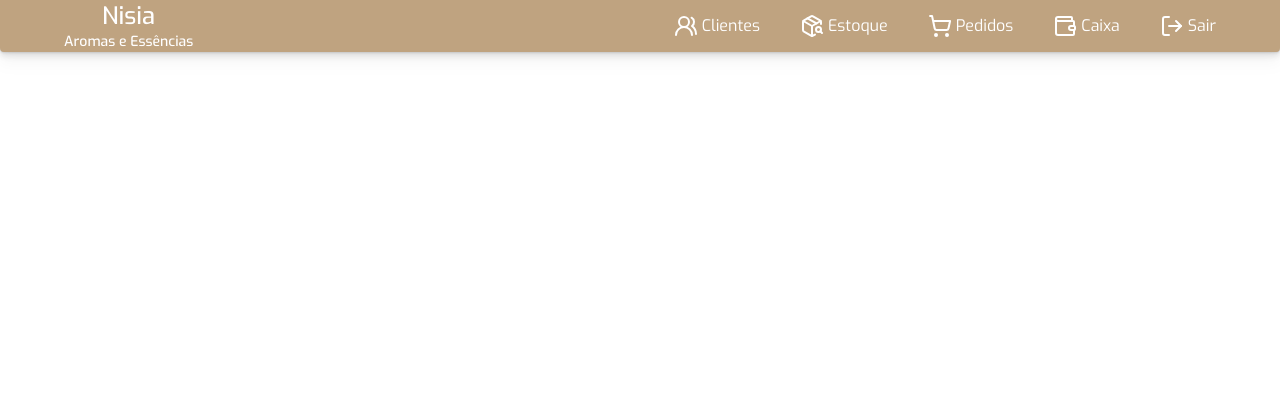
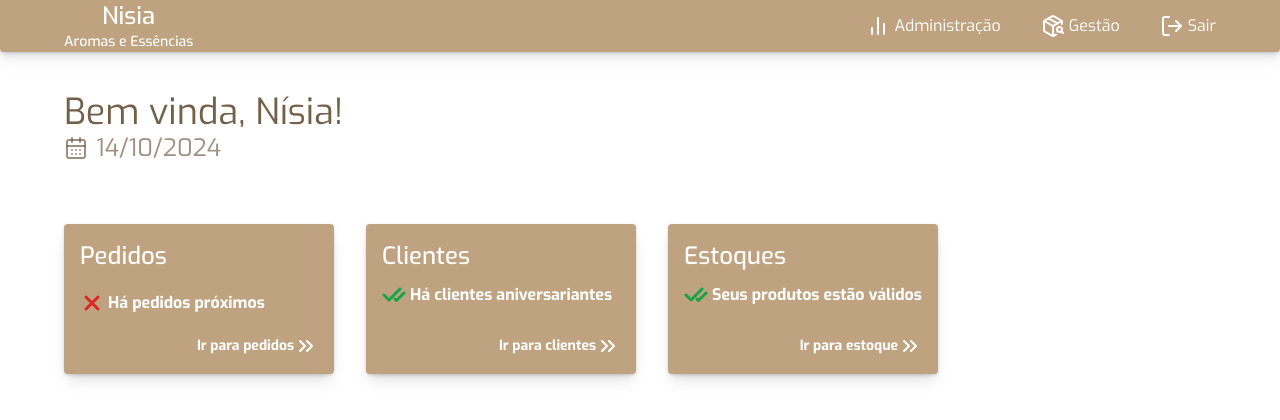
Before and after one commit to Jhonathanfeijo/nisia-aromas, a React (Vite) app in the folder nisia-aromas/: page /home in a window 1280 px wide. Shown: the top 420 px of the page. Built offline with nearby package versions, Linux system fonts and the light colour scheme.

Commit message:
feat: home content component

```diff
--- a/nisia-aromas/src/components/header/Header.tsx
+++ b/nisia-aromas/src/components/header/Header.tsx
@@ -1,48 +1,82 @@
-import {
-  Banknote,
-  LogOut,
-  PackageSearch,
-  ShoppingCart,
-  UsersRound,
-  Wallet,
-} from "lucide-react";
+import { Banknote, ChartNoAxesColumn, LogOut, PackageSearch, ShoppingCart, UsersRound, Wallet } from "lucide-react";
 import { useNavigate } from "react-router-dom";
+import { useState } from 'react';
 
-const Header = ({
-  setHeaderOption,
-}: {
-  setHeaderOption: React.Dispatch<React.SetStateAction<string>>;
-}) => {
+const Header = ({ setHeaderOption }: { setHeaderOption: React.Dispatch<React.SetStateAction<string>> }) => {
     const navigate = useNavigate();
+    const [adminOpen, setAdminOpen] = useState(false);
+    const [gestaoOpen, setGestaoOpen] = useState(false);
+
     const logOut = () => {
-    navigate("/login");
+        navigate('/login');
     };
+
+
+
     return (
         <header className="bg-primary text-white select-none w-full shadow rounded-b drop-shadow-lg min-h-[50px] flex flex-row justify-between items-center max-[340px]:px-2 px-5 xl:px-[4rem] 2xl:px-[15rem]">
             <div className="text-2xl font-medium flex flex-col items-center hover:cursor-pointer text-center hover:opacity-80">
-        {" "}
                 <span>Nisia</span>
                 <span className="text-sm">Aromas e Essências</span>
             </div>
-      <div className="flex flex-row gap-5 lg:gap-10 items-center justify-between">
-        <nav className="flex flex-row items-center gap-1 hover:pb-1 duration-[250ms] cursor-pointer">
+            <div className="flex flex-row gap-5 lg:gap-10 items-center justify-between relative">
+                <div
+                    className="relative"
+                    onMouseEnter={() => setAdminOpen(true)}
+                    onMouseLeave={() => setAdminOpen(false)}
+                >
+                    <div className="flex flex-row items-center gap-1 duration-[250ms] cursor-pointer">
+                        <ChartNoAxesColumn />
+                        <span className="max-[600px]:hidden">Administração</span>
+                    </div>
+                    {adminOpen && (
+                        <div className="absolute left-0 bg-white text-primary border rounded shadow-md font-medium">
+                            <div className="px-4 py-2 hover:bg-gray-100 flex flex-row gap-2 hover:cursor-pointer" onClick={() => setHeaderOption("estoque")}>
+                                <PackageSearch />
+                                <span>
+                                    Estoque
+                                </span>
+                            </div>
+                            <div className="px-4 py-2 hover:bg-gray-100 flex flex-row gap-2 hover:cursor-pointer" onClick={() => setHeaderOption("estoque")}>
                                 <UsersRound />
-          <span className="max-[600px]:hidden">Clientes</span>
-        </nav>
-        <nav className="flex flex-row items-center gap-1 hover:pb-1 duration-[250ms] cursor-pointer">
-          <PackageSearch /> <span className="max-[600px]:hidden">Estoque</span>
-        </nav>
-        <nav className="flex flex-row items-center gap-1 hover:pb-1 duration-[250ms] cursor-pointer">
-          <ShoppingCart /> <span className="max-[600px]:hidden">Pedidos</span>
-        </nav>
-        <nav className="flex flex-row items-center gap-1 hover:pb-1 duration-[250ms] cursor-pointer">
-          <Wallet /> <span className="max-[600px]:hidden">Caixa</span>
-        </nav>
-        <nav
-          onClick={logOut}
-          className="flex flex-row items-center gap-1 hover:pb-1 duration-200 cursor-pointer"
+                                <span>
+                                    Usuários
+                                </span>
+                            </div>
+                        </div>
+                    )}
+                </div>
+
+                <div
+                    className="relative"
+                    onMouseEnter={() => setGestaoOpen(true)}
+                    onMouseLeave={() => setGestaoOpen(false)}
                 >
-          <LogOut /> <span className="max-[600px]:hidden">Sair</span>
+                    <div className="flex flex-row items-center gap-1 duration-[250ms] cursor-pointer">
+                        <PackageSearch />
+                        <span className="max-[600px]:hidden">Gestão</span>
+                    </div>
+                    {gestaoOpen && (
+                        <div className="absolute left-0 bg-white text-primary border rounded shadow-md font-medium">
+                            <div className="px-4 py-2 hover:bg-gray-100 flex flex-row gap-2 hover:cursor-pointer" onClick={() => setHeaderOption("estoque")}>
+                                <Wallet />
+                                <span>
+                                    Caixa
+                                </span>
+                            </div>
+                            <div className="px-4 py-2 hover:bg-gray-100 flex flex-row gap-2 hover:cursor-pointer" onClick={() => setHeaderOption("estoque")}>
+                                <UsersRound />
+                                <span>
+                                    Clientes
+                                </span>
+                            </div>
+                        </div>
+                    )}
+                </div>
+
+                <nav onClick={logOut} className="flex flex-row items-center gap-1 duration-200 cursor-pointer">
+                    <LogOut />
+                    <span className="max-[600px]:hidden">Sair</span>
                 </nav>
             </div>
         </header>
--- /dev/null
+++ b/nisia-aromas/src/components/layout/homeContent/HomeContent.tsx
@@ -0,0 +1,39 @@
+import { CalendarDays, ChevronsRight, X } from "lucide-react";
+import { formatDate } from "../../../util/FormatDate";
+import { AlertMainItem, OkayMainItem } from "./MessageMainItem";
+
+const HomeContent = () => {
+    return (<div className="h-full w-full text-secondary flex flex-col items-center sm:items-start">
+        <div className="w-max text-left my-5 md:my-10">
+            <h1 className="text-4xl">Bem vinda, Nísia!</h1>
+            <div className="flex flex-row gap-2 items-center text-secondary/70">
+                <CalendarDays />
+                <h3 className="text-2xl">{formatDate(new Date())}</h3>
+            </div>
+        </div>
+        <main className="select-none flex flex-row flex-wrap w-full justify-center sm:justify-start items-center sm:items-start gap-2 sm:gap-5 md:gap-8">
+            <div className="pedidos p-4 shadow-lg drop-shadow bg-primary rounded text-white my-5 flex flex-col hover:scale-[1.1] hover:ml-5 w-[270px] h-[150px] max-w-full duration-300 justify-between">
+                <h2 className="text-2xl font-medium">Pedidos</h2>
+                <AlertMainItem message="Há pedidos próximos" />
+                <div className="text-sm font-bold flex flex-row items-center self-end"><span className="hover:underline hover:cursor-pointer">Ir para pedidos</span><ChevronsRight /></div>
+
+            </div>
+            <div className="clientes p-4 shadow-lg drop-shadow bg-primary rounded text-white my-5 flex flex-col hover:scale-[1.1] hover:ml-5 w-[270px] h-[150px] max-w-full duration-300 justify-between">
+                <h2 className="text-2xl font-medium">Clientes</h2>
+                <OkayMainItem message="Há clientes aniversariantes" />
+                <div className="text-sm font-bold flex flex-row items-center mt-4 self-end"><span className="hover:underline hover:cursor-pointer">Ir para clientes</span><ChevronsRight /></div>
+
+            </div>
+            <div className="estoques p-4 shadow-lg drop-shadow bg-primary rounded text-white my-5 flex flex-col hover:scale-[1.1] hover:ml-5 w-[270px] h-[150px] max-w-full duration-300 justify-between">
+                <h2 className="text-2xl font-medium">Estoques</h2>
+                <OkayMainItem message="Seus produtos estão válidos"/>
+                <div className="text-sm font-bold flex flex-row items-center mt-4 self-end"><span className="hover:underline hover:cursor-pointer">Ir para estoque</span><ChevronsRight /></div>
+
+            </div>
+
+
+        </main>
+    </div>);
+}
+
+export default HomeContent;
--- /dev/null
+++ b/nisia-aromas/src/components/layout/homeContent/MessageMainItem.tsx
@@ -0,0 +1,21 @@
+import { CheckCheck, X } from "lucide-react";
+
+export const OkayMainItem = ({ message }: { message: string }) => {
+    return (
+
+        <div className="flex flex-row items-center text-green-600 gap-1">
+            <CheckCheck strokeWidth={'3px'}/>
+            <h3 className=" font-bold text-white">{message}</h3>
+        </div>
+    );
+}
+
+export const AlertMainItem = ({ message }: { message: string }) => {
+    return (
+
+        <div className="flex flex-row items-center text-red-600 gap-1">
+            <X strokeWidth={'3px'}/>
+            <h3 className=" font-bold text-white">{message}</h3>
+        </div>
+    );
+}
--- a/nisia-aromas/src/pages/Home.tsx
+++ b/nisia-aromas/src/pages/Home.tsx
@@ -1,12 +1,15 @@
 import { useState } from "react";
 import Layout from "../components/layout/Layout";
+import HomeContent from "../components/layout/homeContent/HomeContent";
 
 const Home = () => {
   const [headerOption, setHeaderOption] = useState<string>("home");
   return (
     <>
       <Layout setHeaderOption={setHeaderOption}>
-        <div className="w-full h-full"></div>
+        <div className="w-full h-full bg-white">
+          {headerOption === 'home' && <HomeContent />}
+        </div>
       </Layout>
     </>
   );
--- /dev/null
+++ b/nisia-aromas/src/util/FormatDate.tsx
@@ -0,0 +1,7 @@
+export const formatDate = (date: Date): string => {
+    const day = String(date.getDate()).padStart(2, '0');
+    const month = String(date.getMonth() + 1).padStart(2, '0');
+    const year = date.getFullYear();
+
+    return `${day}/${month}/${year}`;
+};
```
Lines whose indentation alone changed are shown as unchanged.
